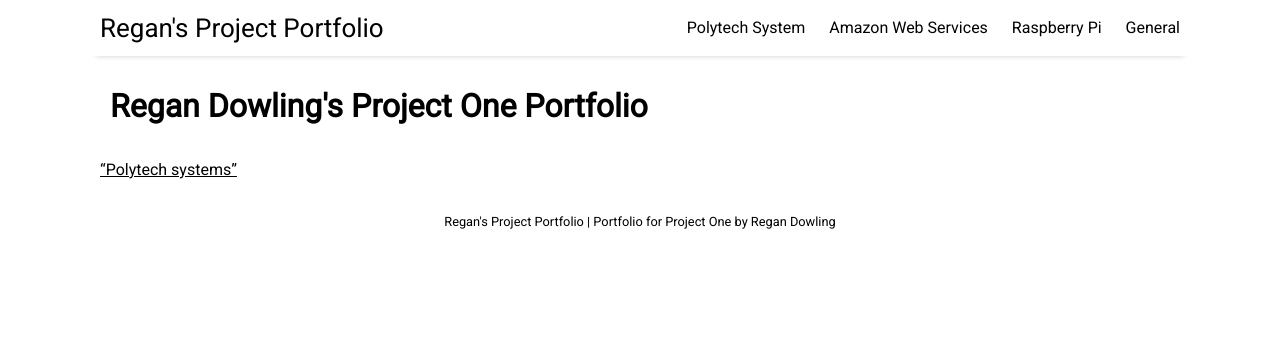
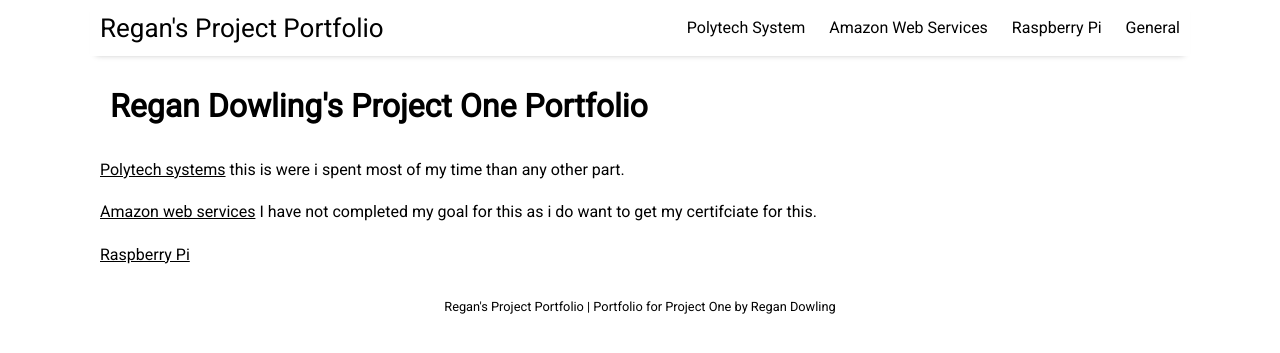
Before and after one commit to regan3765/portfolio, a Jekyll site: the page built from _posts/2017-01-01-welcome-to-portfolio.md, in a window 1280 px wide. Shown: the top 353 px of the page. Built offline with Jekyll 4.4.1, drawn with Linux system fonts in a browser that asks for light colours; nearby versions of some CDN libraries.

Commit message:
added links to the post

```diff
--- a/_posts/2017-01-01-welcome-to-portfolio.md
+++ b/_posts/2017-01-01-welcome-to-portfolio.md
@@ -6,4 +6,10 @@ image: balclutha.JPG
 ---
 
 
-["Polytech systems"]({{site.github.url }}/polytech/polytech)
+[Polytech systems]({{site.github.url }}/polytech/polytech)
+this is were i spent most of my time than any other part.
+
+[Amazon web services]({{site.github.url }}/AWS/aws)
+I have not completed my goal for this as i do want to get my certifciate for this.
+
+[Raspberry Pi]({{site.github.url }}/raspberry/raspberry)
```
